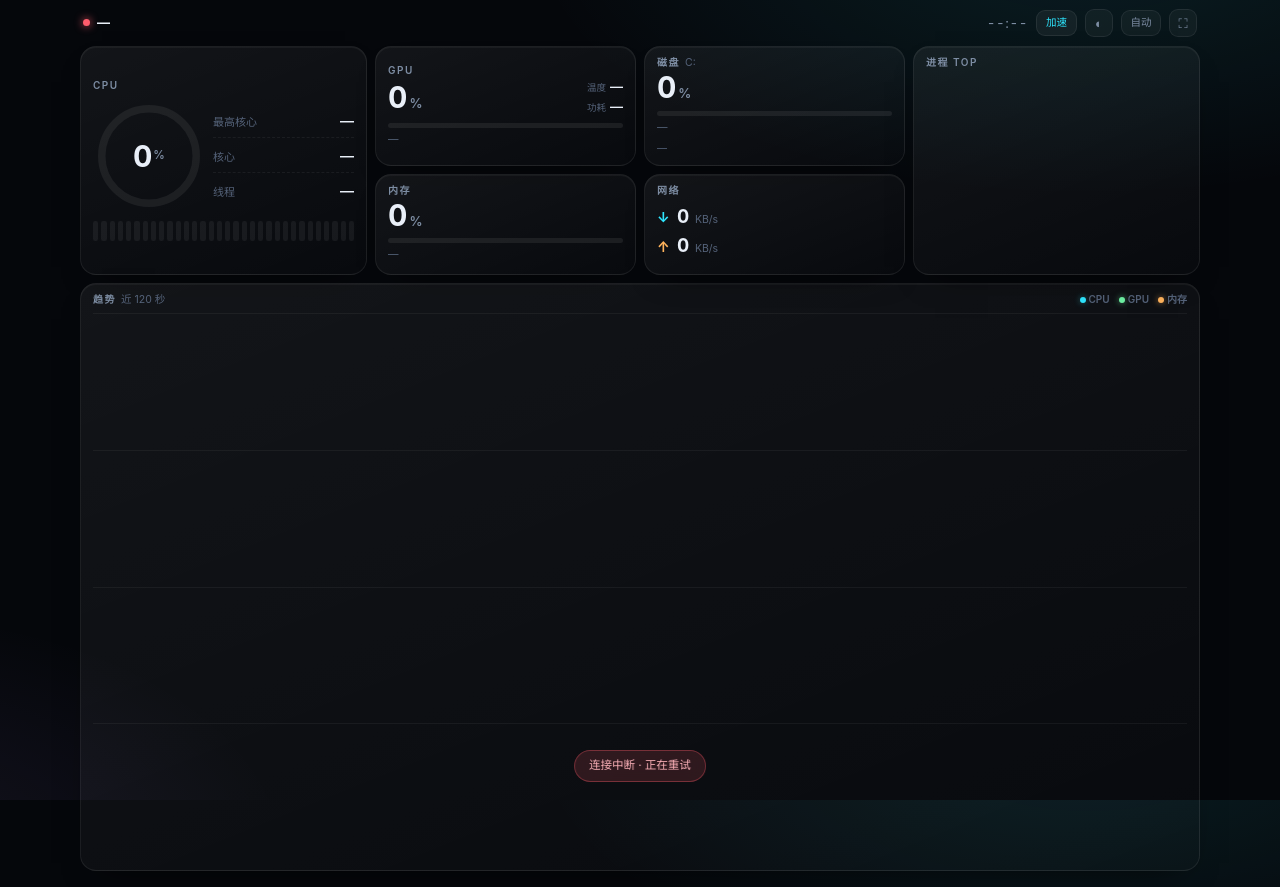
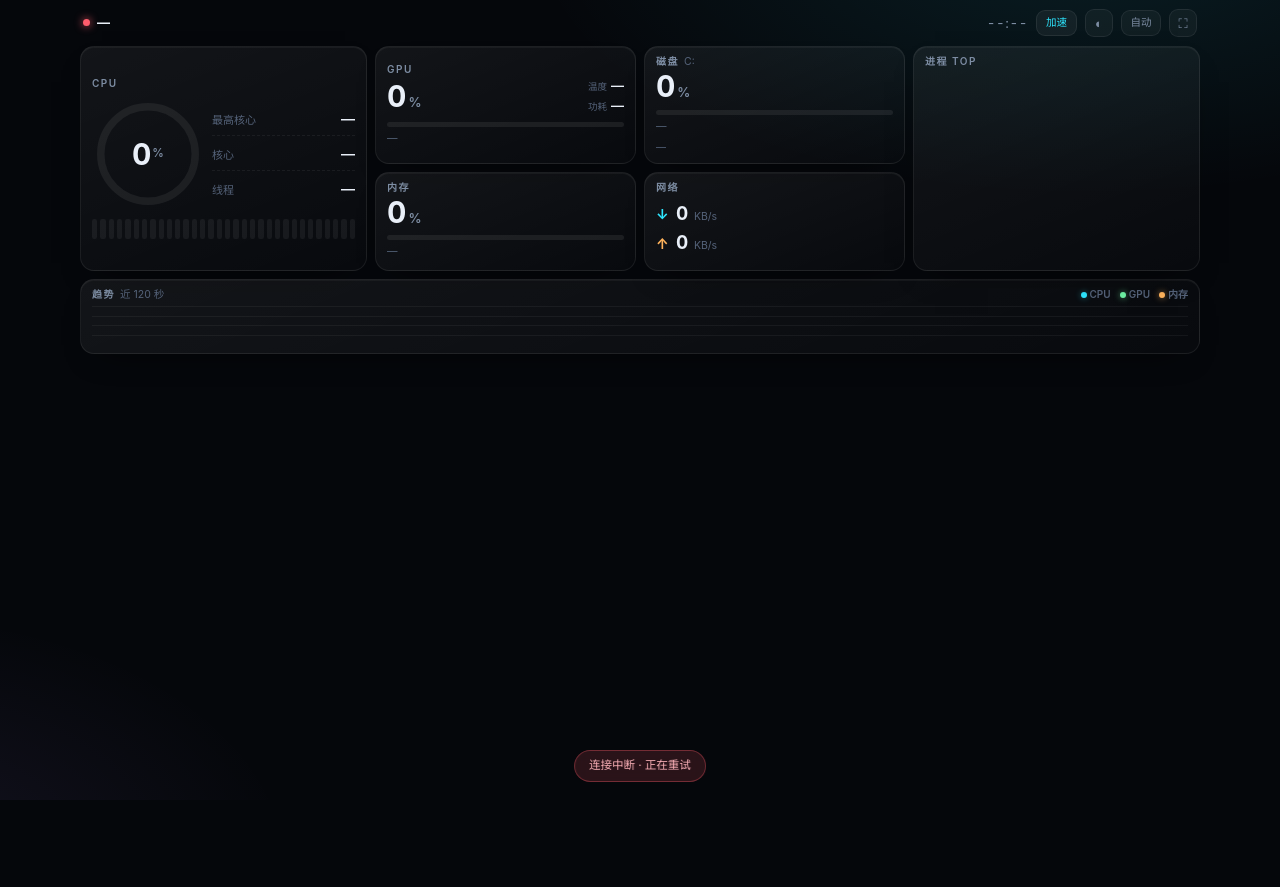
Before and after one commit to Riky1994/phone-screen-monitor, a plain HTML site: page web/index.html in a window 1280 px wide. After the commit the page ends 800 px from the top, so only its background shows below. Drawn offline with Linux system fonts and the light colour scheme; no server answers.

Commit message:
style: 横屏趋势图改为 38px 细条并取消拉伸，保证一屏不滚动

```diff
--- a/web/index.html
+++ b/web/index.html
@@ -112,7 +112,8 @@
       "cpu   gpu   disk  proc"
       "cpu   mem   net   proc"
       "chart chart chart chart";
-    grid-template-rows:auto auto 1fr;
+    grid-template-rows:auto auto auto;
+    align-content:start;
   }
   html[data-layout="wide"] .page[data-page="2"]{
     grid-template-columns:1fr 1fr;
@@ -322,14 +323,14 @@
   .proc.ghost .c{color:var(--dim2)}
 
   /* ---------- 横屏紧凑化：一屏放下全部卡片 ---------- */
-  html[data-layout="wide"] .card{padding:9px 12px 10px;border-radius:16px}
+  html[data-layout="wide"] .card{padding:8px 11px 9px;border-radius:14px}
   html[data-layout="wide"] .lbl{font-size:10px;gap:5px}
   html[data-layout="wide"] .big b{font-size:30px}
   html[data-layout="wide"] .big{margin-top:2px}
   html[data-layout="wide"] .ring{width:112px;height:112px}
   html[data-layout="wide"] .ring-num b{font-size:30px}
   html[data-layout="wide"] .cores{height:20px;margin-top:9px}
-  html[data-layout="wide"] #chart{min-height:clamp(46px,calc(var(--eh,400px) * .16),74px);margin-top:6px}
+  html[data-layout="wide"] #chart{flex:none;height:38px;min-height:0;margin-top:4px}
   html[data-layout="wide"] .track{margin-top:7px}
   html[data-layout="wide"] .fine{margin-top:5px;font-size:10.5px}
 
```
